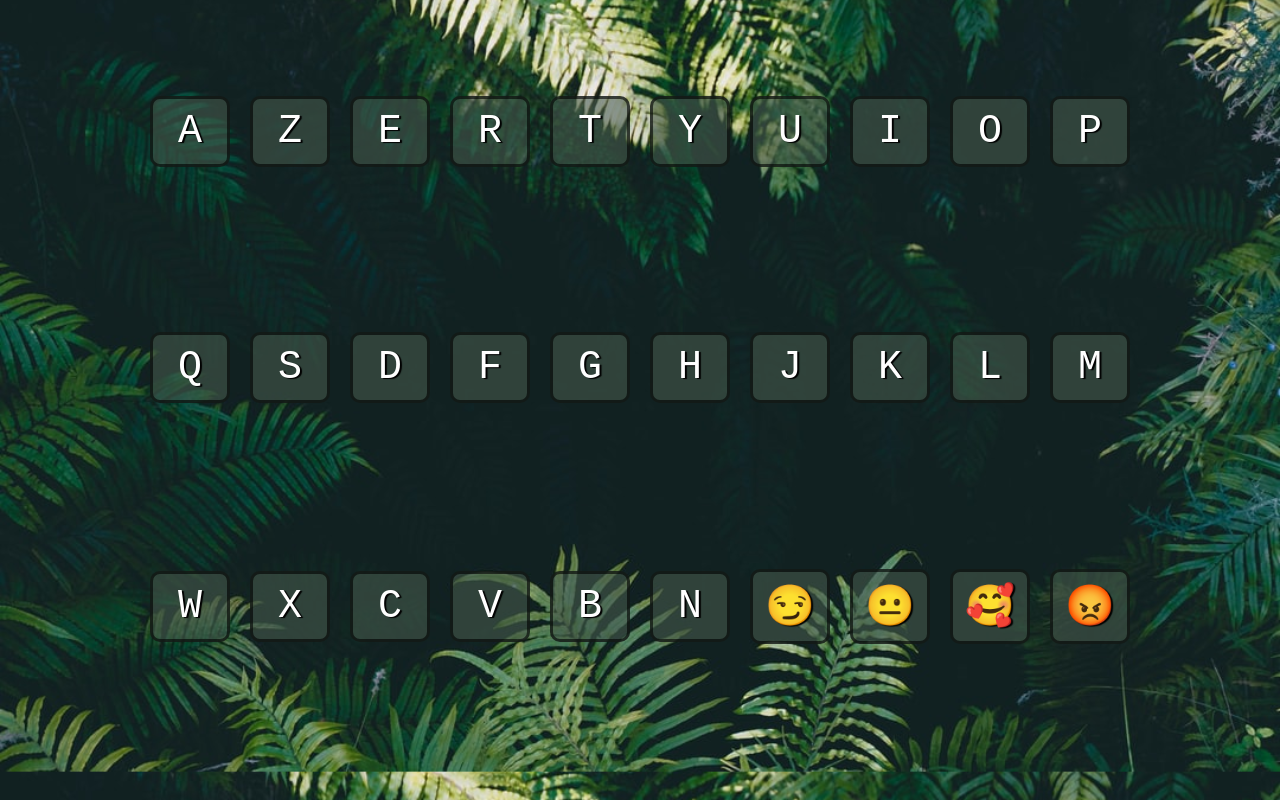
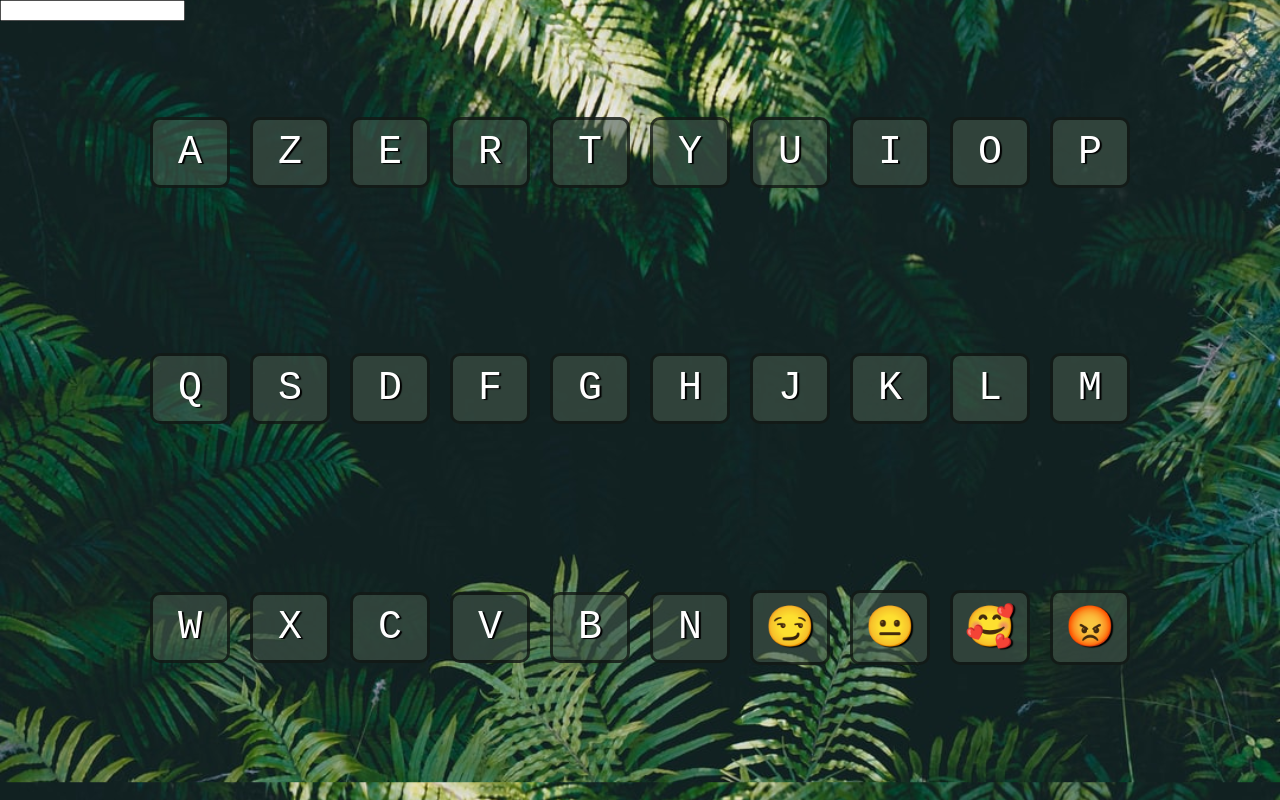
Before and after one commit to Jupipou/Juliboard, a plain HTML site: page index.html in a window 1280 px wide. Drawn offline with Linux system fonts and the light colour scheme.

Commit message:
Update index.html

```diff
--- a/index.html
+++ b/index.html
@@ -6,6 +6,7 @@
   <link rel="stylesheet" href="style.css">
 </head>
 <body>
+  <input type=text></>
   <div class="keys">
     <div data-key="65" class="key">
       <kbd>A</kbd>
```
